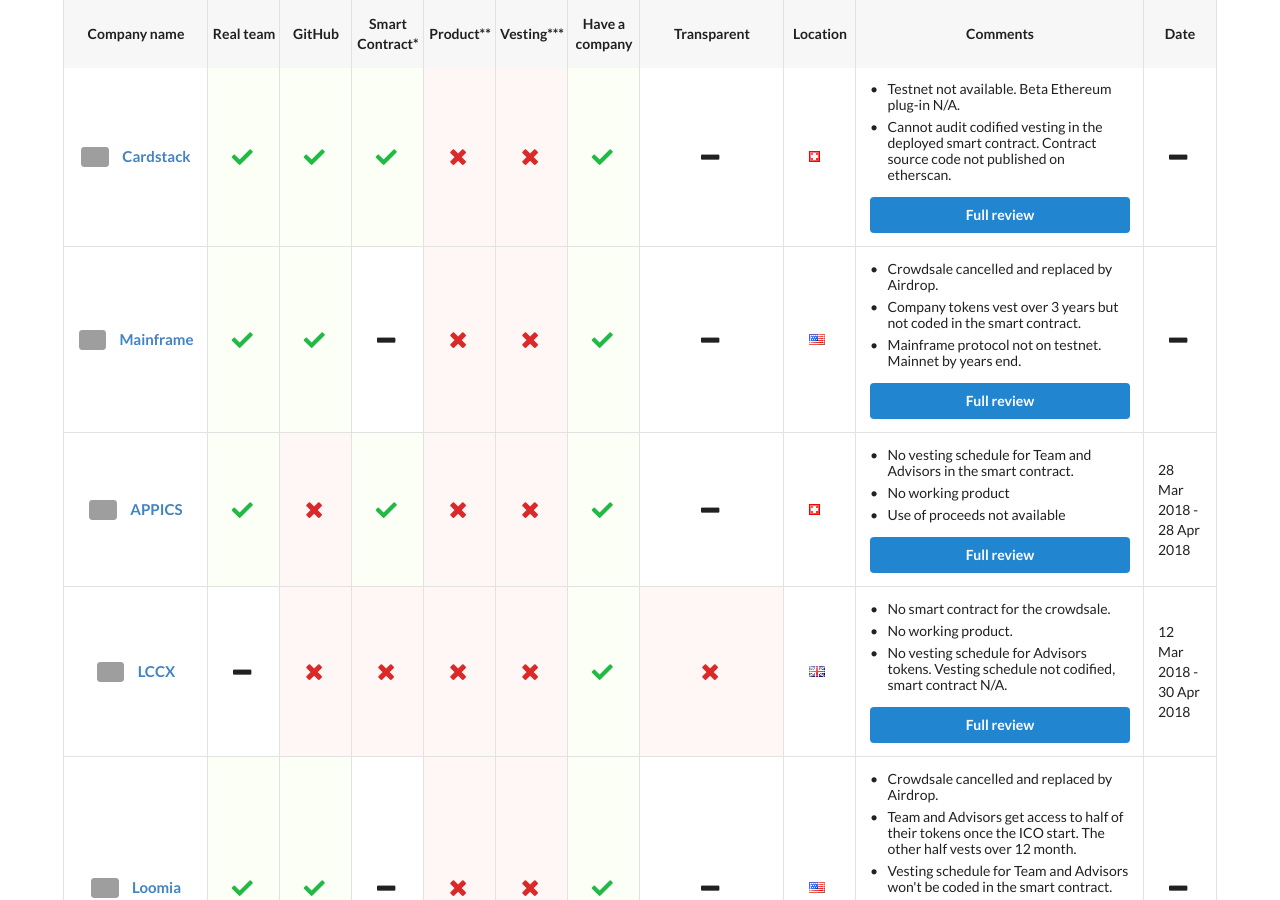
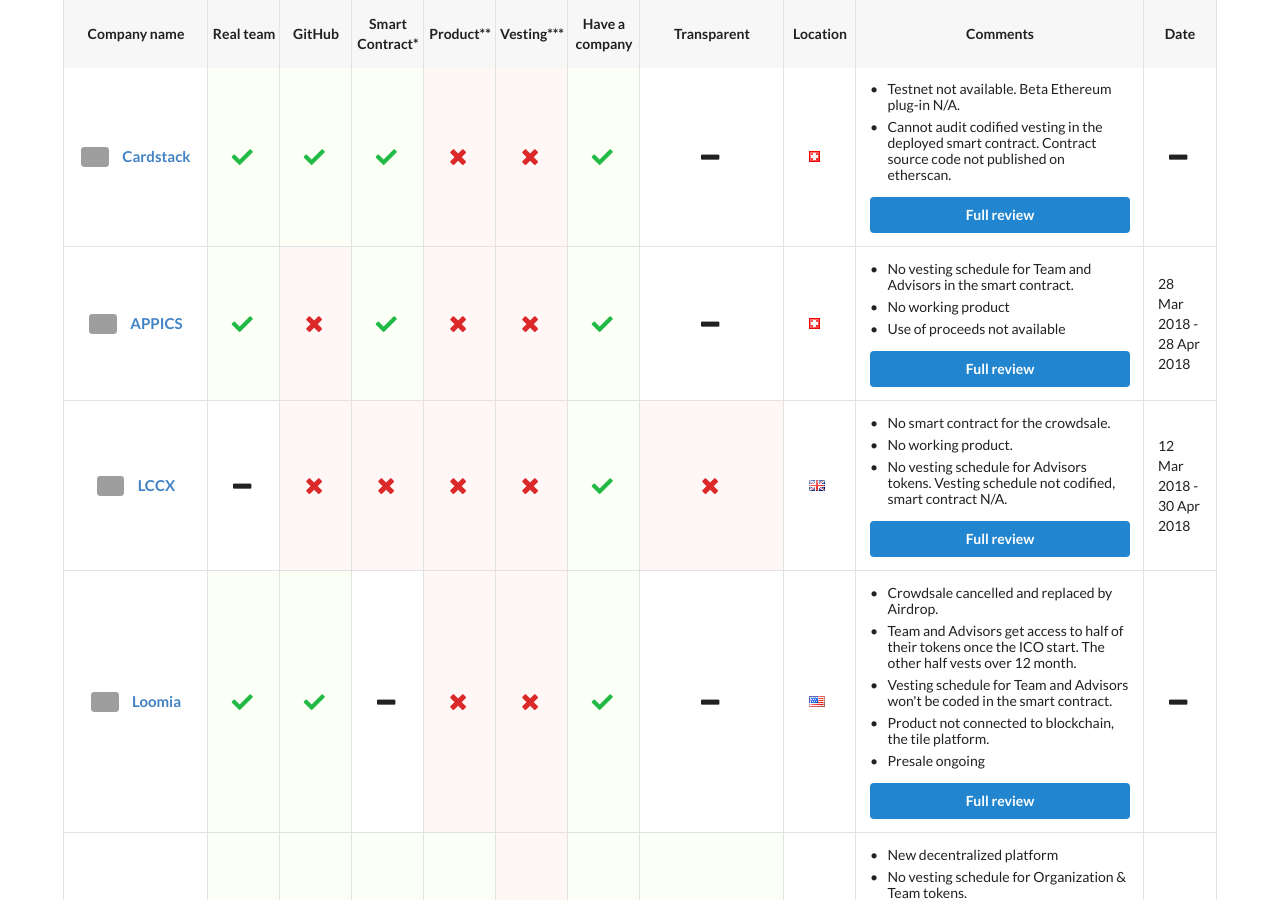
Before and after one commit to ico-check/ico-check, a Jekyll site: the page built from index.md, in a window 1280 px wide and 900 px high, scrolled down 3273 px. Built offline with Jekyll 4.4.1, drawn with Linux system fonts in a browser that asks for light colours; nearby versions of some CDN libraries; grey boxes are pictures that could not be loaded.

Commit message:
53-mainframe-ico-check
Moving to past ICOs

```diff
--- a/_data/active-future-icos.yml
+++ b/_data/active-future-icos.yml
@@ -274,26 +274,6 @@
   safe: false
   issue_url: https://github.com/ico-check/ico-check/issues/91
 
-- name: Mainframe
-  image: https://i.imgur.com/Ln6COOt.jpg
-  url: https://mainframe.com
-  real_team: true
-  github: true
-  smart_contract:
-  product: false
-  min_vesting: false
-  have_company: true
-  transparent:
-  location: United States
-  comments:
-    - content: Crowdsale cancelled and replaced by Airdrop.
-    - content: Company tokens vest over 3 years but not coded in the smart contract.
-    - content: Mainframe protocol not on testnet. Mainnet by years end.
-  ico_start_date:
-  ico_end_date:
-  safe: false
-  issue_url: https://github.com/ico-check/ico-check/issues/74
-
 - name: APPICS
   image: https://i.imgur.com/kRkERQo.jpg
   url: https://appics.com/
```
